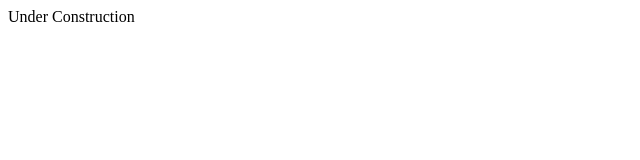
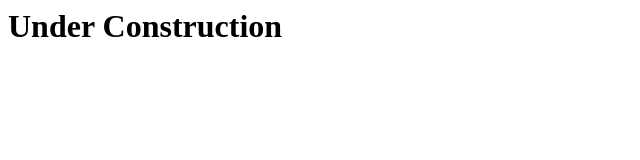
Before and after one commit to Circuitbreaker08/Tyext-Words, a plain HTML site: page index.html in a window 1280 px wide. Shown: the whole page, without its empty margins (0-640 px from the left). Drawn offline with Linux system fonts and the light colour scheme.

Commit message:
Fixed ameture mistake

```diff
--- a/index.html
+++ b/index.html
@@ -3,6 +3,6 @@
 
     </head>
     <body>
-        <p1>Under Construction</p1>
+        <h1>Under Construction</h1>
     </body>
 </html>
```
